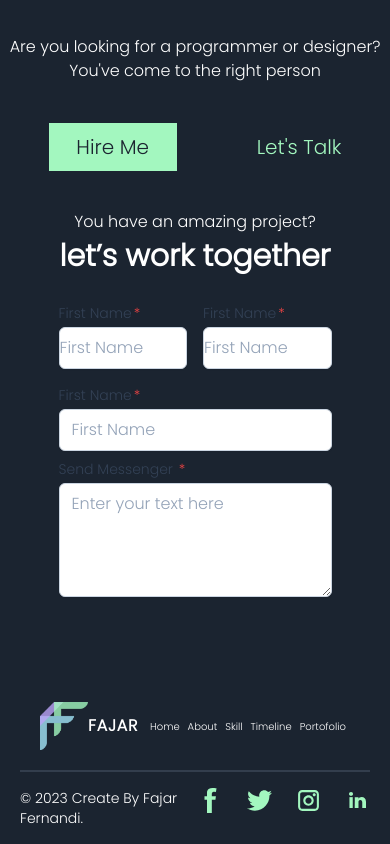
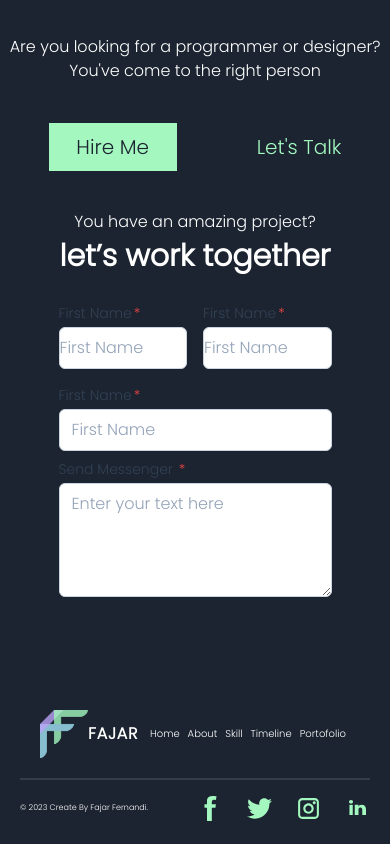
Before and after one commit to FajarFE/Portofolio-Fajar, a React (Create React App) app: page / in a window 390 px wide. Shown: the part 4988-5832 px from the top of the page. Built offline with nearby package versions, Linux system fonts and the light colour scheme; the HTML template or start-up script is replaced by a standard one.

Commit message:
coba lagi

```diff
--- a/src/components/Footer.js
+++ b/src/components/Footer.js
@@ -25,7 +25,7 @@ const Footer = () =>{
 
            <div className="flex container justify-between py-4 border-[#333e4d] border-t-2">
             <div className="flex container justify-start items-center">
-            <p className="text-white text-sm xs:text-[8px]">
+            <p className="text-white text-[8px] xs:text-[8px] sm:text-[8px] lg:text-sm">
             © 2023 Create By Fajar Fernandi.
             </p>
             </div>
--- a/src/styles.js
+++ b/src/styles.js
@@ -16,6 +16,8 @@ const styles = {
     "text-white font-black md:text-[40px] sm:text-[40px] xs:text-[30px] text-[30px]",
     sectionHeadText2:
     "text-white font-black md:text-[40px] sm:text-[20px] xs:text-[10px] text-[20px]",
+    sectionHeadText3:
+    "text-white font-black md:text-[60px] sm:text-[20px] xs:text-[40px] text-[20px]",
 };
 
 
```
